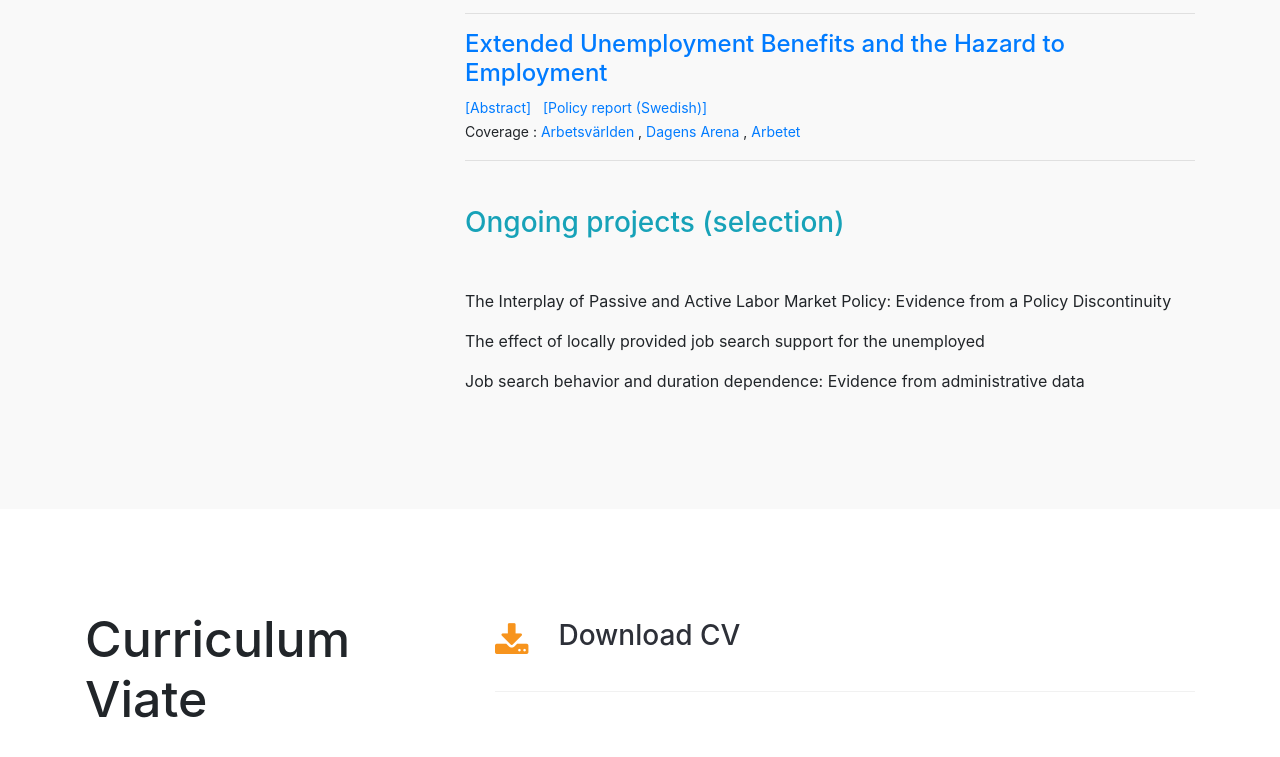
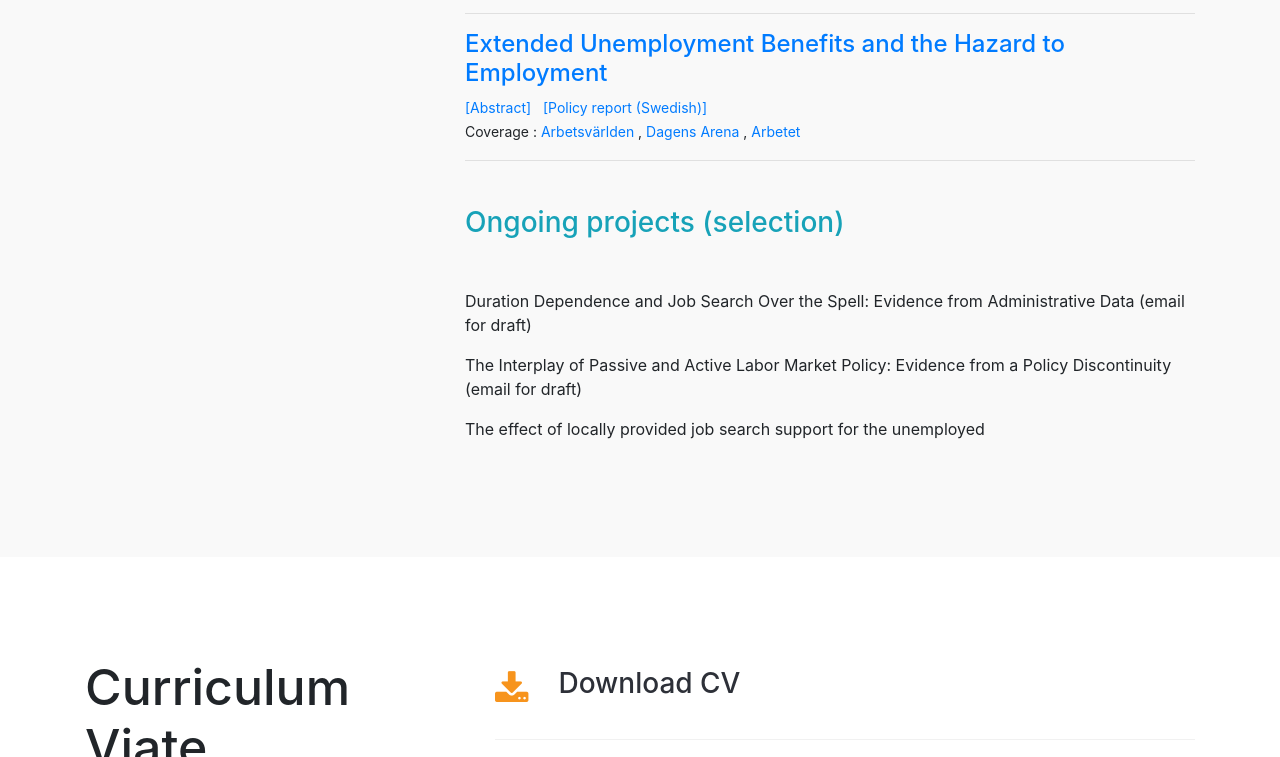
Before and after one commit to jcederlof/site, a website with bundled scripts: page index.html in a window 1280 px wide. Shown: the part 1937-2694 px from the top of the page. Built offline with nearby package versions, Linux system fonts and the light colour scheme.

Commit message:
Add files via upload

```diff
--- a/index.html
+++ b/index.html
@@ -201,9 +201,10 @@ Coverage : <a href="https://www.arbetsvarlden.se/hogre-ersattning-gav-inte-langr
 <div class="text-info">
 <h3>Ongoing projects (selection) </h3>
 </div>
-              <div class="subheading mb-3"> The Interplay of Passive and Active Labor Market Policy: Evidence from a Policy Discontinuity </div>
+            <div class="subheading mb-3">Duration Dependence and Job Search Over the Spell: Evidence from Administrative Data (email for draft)</div>
+              <div class="subheading mb-3"> The Interplay of Passive and Active Labor Market Policy: Evidence from a Policy Discontinuity (email for draft) </div>
               <div class="subheading mb-3">The effect of locally provided job search support for the unemployed</div>
-              <div class="subheading mb-3">Job search behavior and duration dependence: Evidence from administrative data</div>
+
 </div>
 </div>
 </div>
```
